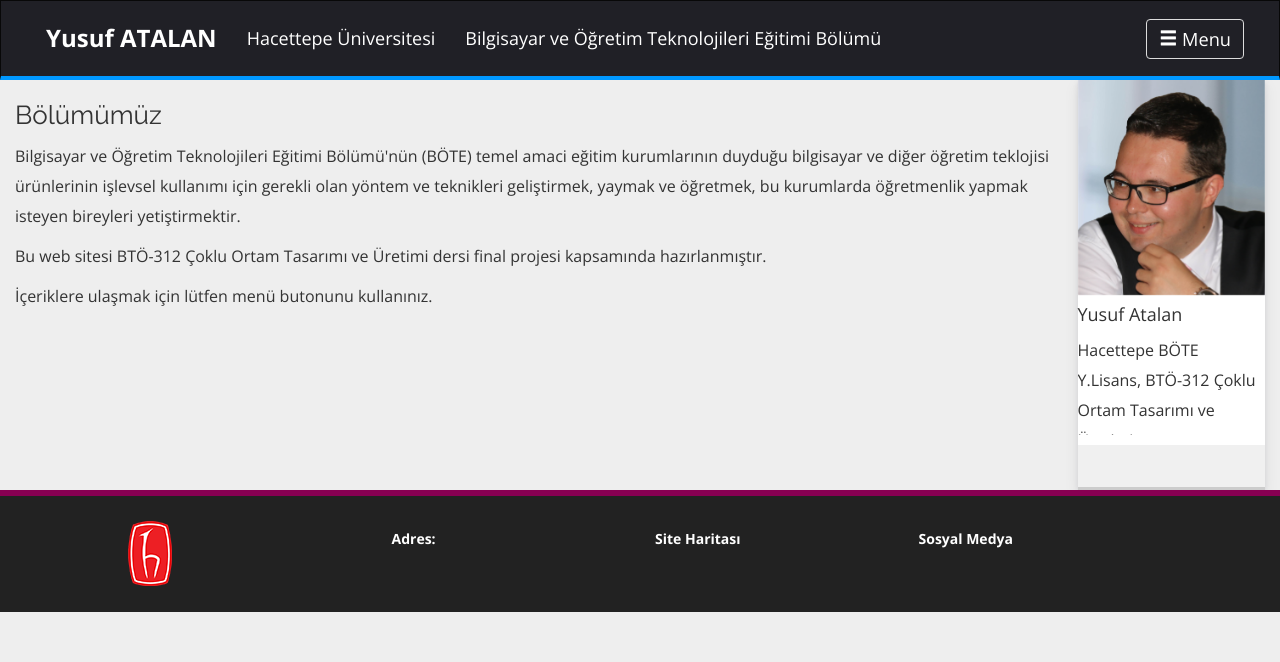
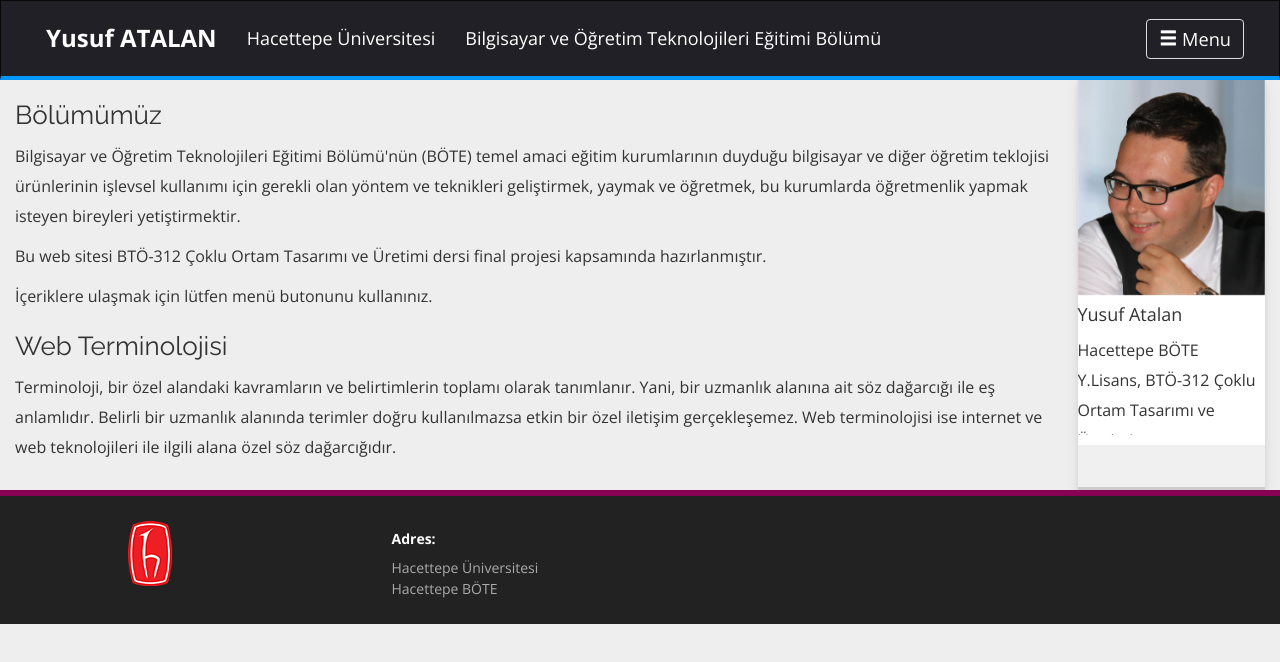
Before and after one commit to merkurr/yusufatalan, a plain HTML site: page index.html in a window 1280 px wide. Drawn offline with nearby package versions, Linux system fonts and the light colour scheme.

Commit message:
Add files via upload

```diff
--- a/index.html
+++ b/index.html
@@ -272,6 +272,9 @@
     <p>Bilgisayar ve Öğretim Teknolojileri Eğitimi Bölümü'nün (BÖTE) temel amaci eğitim kurumlarının duyduğu bilgisayar ve diğer öğretim teklojisi ürünlerinin işlevsel kullanımı için gerekli olan yöntem ve teknikleri geliştirmek, yaymak ve öğretmek, bu kurumlarda öğretmenlik yapmak isteyen bireyleri yetiştirmektir.</p>
     <p class="B1">Bu web sitesi BTÖ-312 Çoklu Ortam Tasarımı ve Üretimi dersi final projesi kapsamında hazırlanmıştır.</p>
     <p class="B1">İçeriklere ulaşmak için lütfen menü butonunu kullanınız.</p>
+
+    <h2 class="W">Web Terminolojisi</h2>
+      <p>Terminoloji, bir özel alandaki kavramların ve belirtimlerin toplamı olarak tanımlanır. Yani, bir uzmanlık alanına ait söz dağarcığı ile eş anlamlıdır. Belirli bir uzmanlık alanında terimler doğru kullanılmazsa etkin bir özel iletişim gerçekleşemez. Web terminolojisi ise internet ve web teknolojileri ile ilgili alana özel söz dağarcığıdır.</p>
   </div>
 </div>
 
@@ -298,41 +301,20 @@
         <div class="col-md-3 col-sm-6 col-xs-12">
 
             <h5>Adres: </h5>
-<!--
-            <a href="#">--------</a>
 
-            <a href="#">--------</a>
+            <a href="http://www.hacettepe.edu.tr">Hacettepe Üniversitesi</a>
 
-            <a href="#">-------</a>
+            <a href="http://ebit.hacettepe.edu.tr">Hacettepe BÖTE</a>
 
-            <a href="#">---------</a>
--->
         </div>
 
-
-
-        <div class="col-md-3 col-sm-6 col-xs-12">
-
-            <h5>Site Haritası</h5>
 <!--
-            <a href="#"><li></li>-------</a>
-
-            <a href="#">-------</a>
-
-            <a href="#">-------</a>
-
-            <a href="#">--------</a>
--->
-        </div>
-
-
-
         <div class="col-md-3 col-sm-6 col-xs-12">
 
             <h5>Sosyal Medya</h5>
 
         </div>
-
+-->
     </div>
 
 </footer>
```
